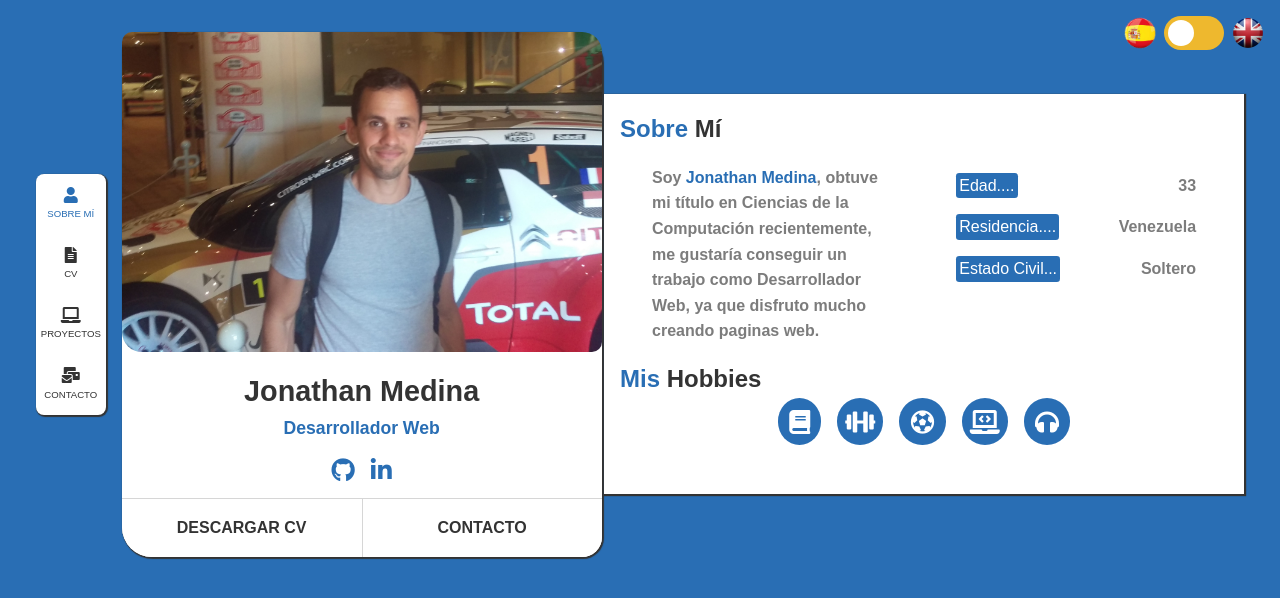
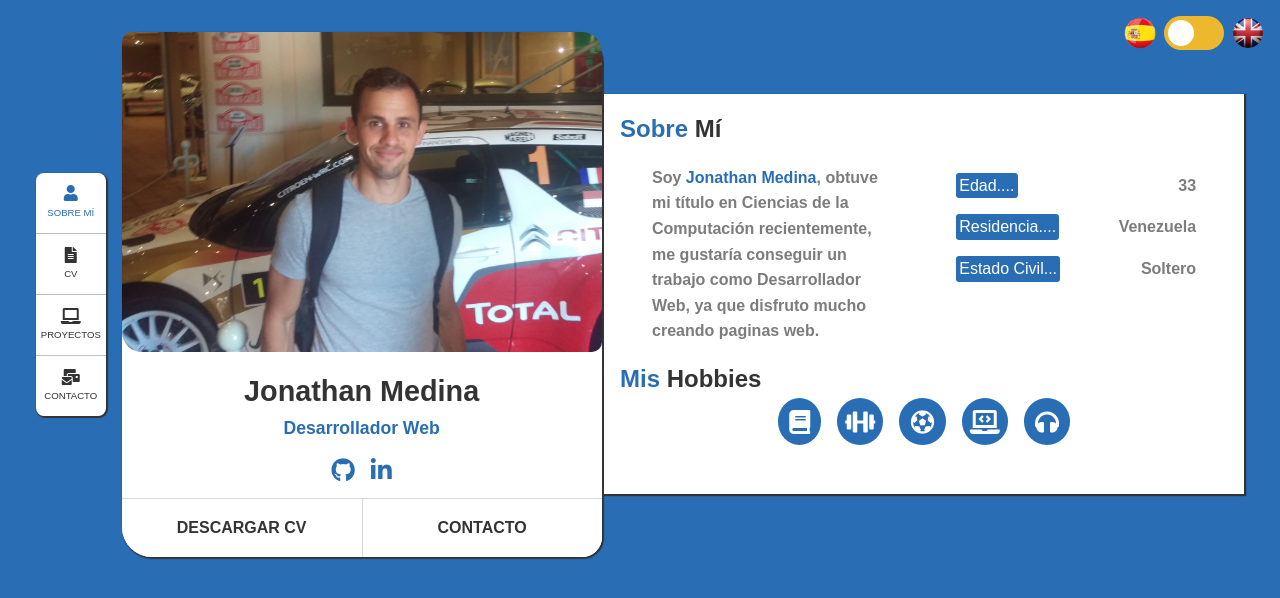
Before and after one commit to Jonathanmedhed/portfolio-v2, a React (Create React App) app: page / in a window 1280 px wide. Shown: the top 598 px of the page. Built offline with nearby package versions, Linux system fonts and the light colour scheme.

Commit message:
fix navbar

```diff
--- a/src/components/Navbar.js
+++ b/src/components/Navbar.js
@@ -9,10 +9,10 @@ const Navbar = ({ goTo, language, option }) => {
 	]
 
 	const navOption = (item) => (
-		<span onClick={() => goTo(item.name)} className={option !== item.name ? 'option' : 'option-selected'}>
+		<>
 			<i className={`${item.icon}`}></i>
 			<span className="text">{language === 'english' ? item.contentEn : item.contentSp}</span>
-		</span>
+		</>
 	)
 	return (
 		<div className="navbar">
@@ -22,7 +22,13 @@ const Navbar = ({ goTo, language, option }) => {
 			</div>
 			<div className="options">
 				{options.map((item) => (
-					<span key={item.name}>{navOption(item)}</span>
+					<span
+						key={item.name}
+						onClick={() => goTo(item.name)}
+						className={option !== item.name ? 'option' : 'option-selected'}
+					>
+						{navOption(item)}
+					</span>
 				))}
 			</div>
 		</div>
```
Also changed, not shown: 1 other file (tests, documents, lock files or other folders).
